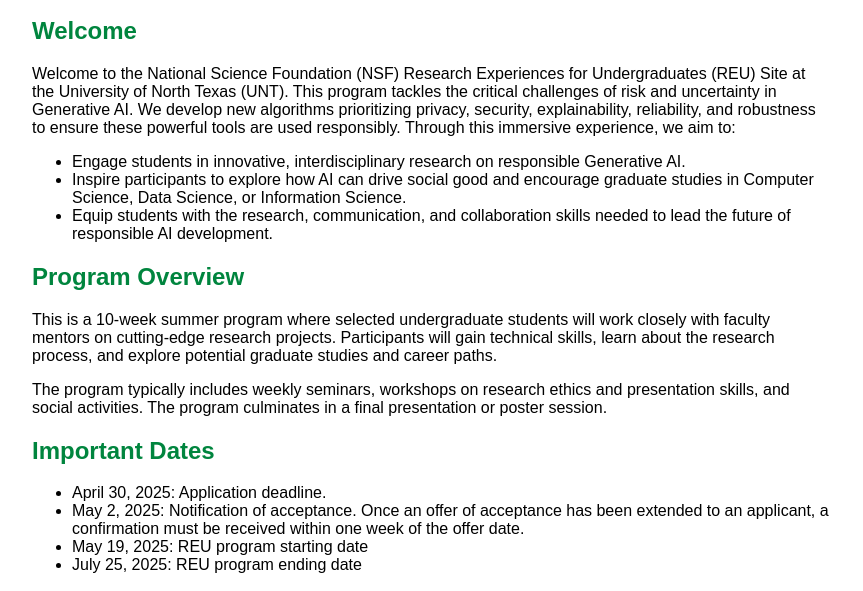
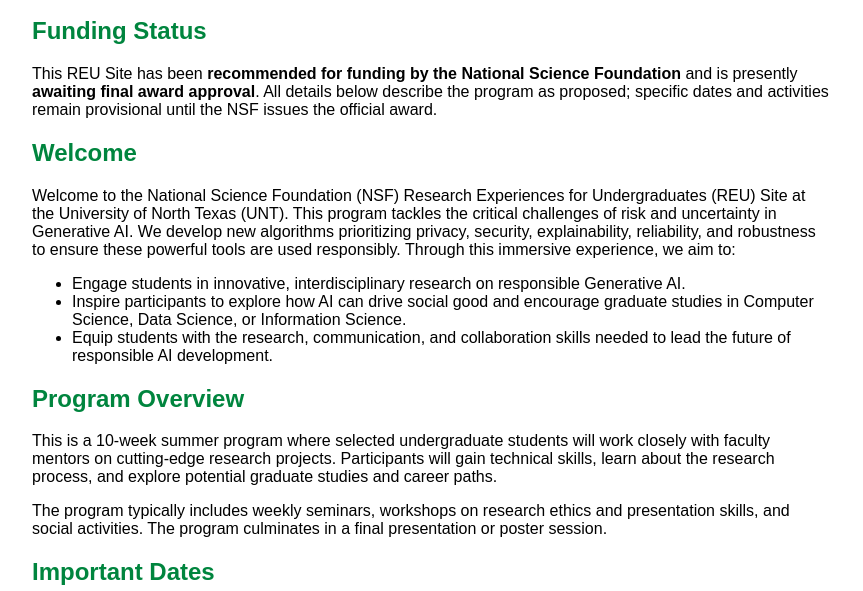
Before and after one commit to ResponsibleAILab/ResponsibleAILab.github.io, a plain HTML site: page home.html in a window 1280 px wide. Shown: the part 173-764 px from the top of the page, without its empty margins (208-1071 px from the left). Drawn offline with Linux system fonts and the light colour scheme.

Commit message:
Add files via upload

```diff
--- a/home.html
+++ b/home.html
@@ -32,6 +32,10 @@
             <a href="projects.html">Projects</a>
             <a href="contact.html">Contact</a>
         </nav>
+
+		<h2>Funding Status</h2>
+        <p>This REU Site has been <b>recommended for funding by the National Science Foundation</b> and is presently <b>awaiting final award approval</b>. All details below describe the program as proposed; specific dates and activities remain provisional until the NSF issues the official award.
+		</p>
 
         <h2>Welcome</h2>
         <p>
```
Also changed, not shown: index.html (+4 -0 lines).
